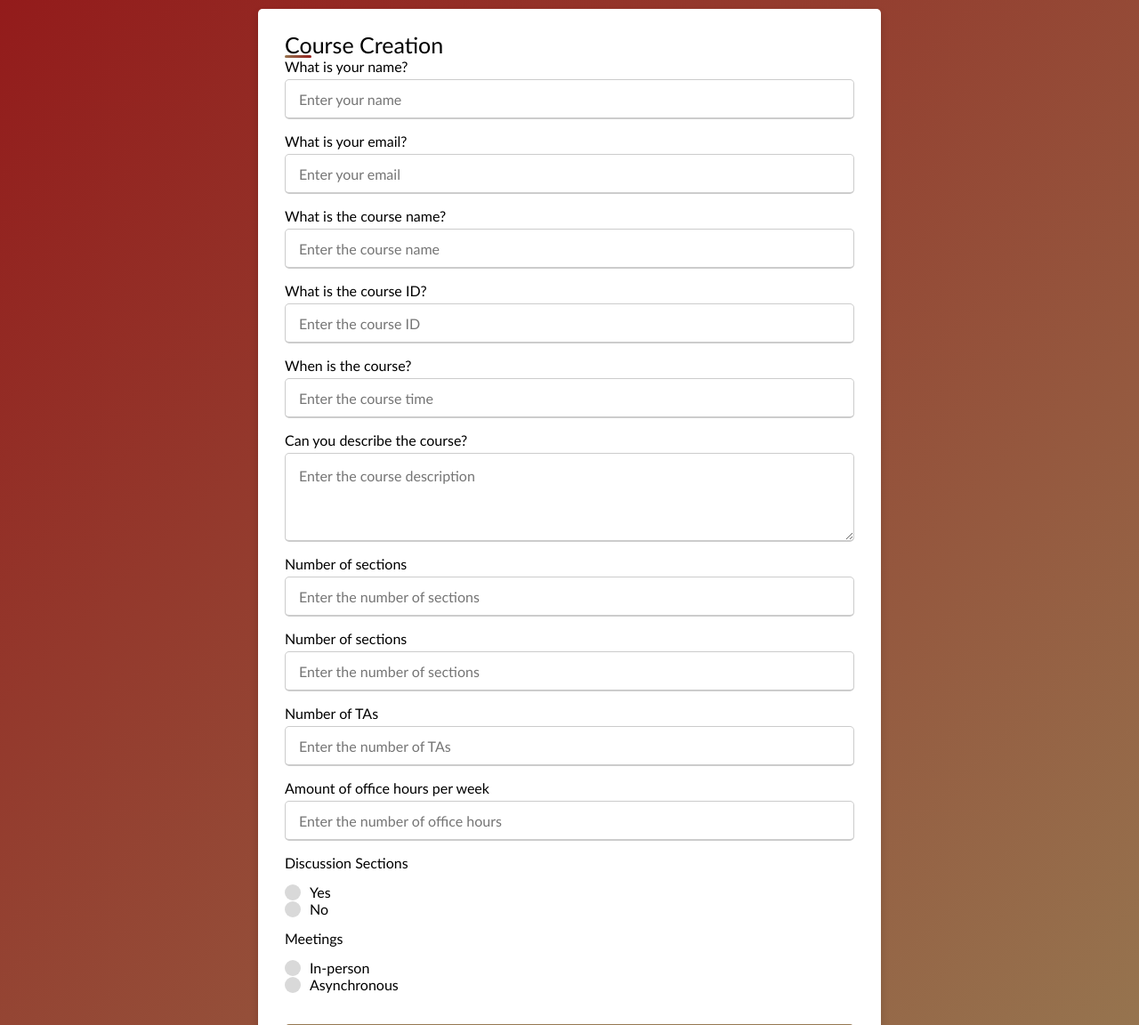
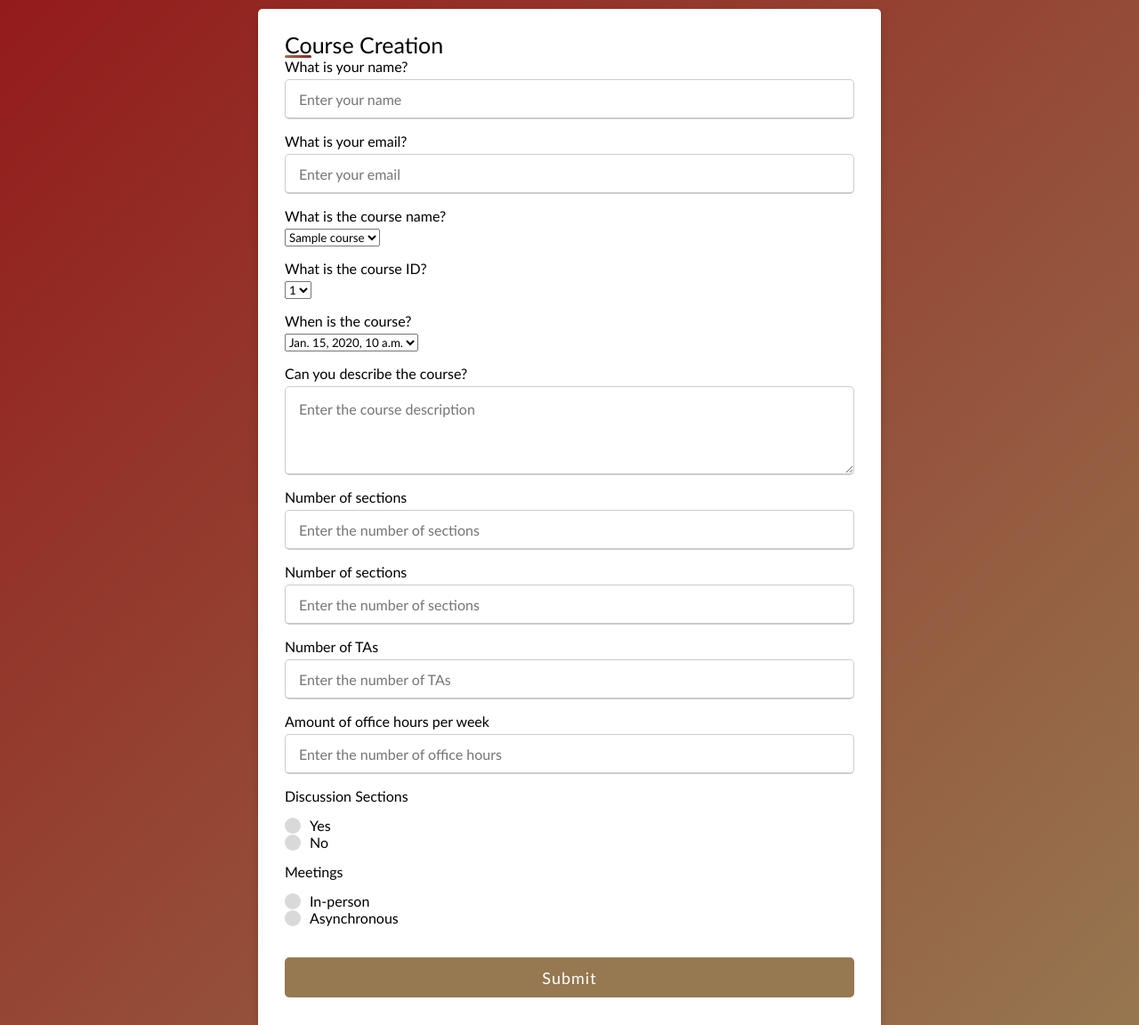
Before and after one commit to CSCI3356Spring2023/BugHugger, a Django app: template TAapp/view_apps/templates/view_apps/create_course.html in a window 1280 px wide. Shown: the top 1152 px of the page at 89% size. Run offline with Django 4.2, Linux system fonts and the light colour scheme; the template is opened without the code that fills it: most values are stand-ins (such as "Sample title", 1, 10 or a date in 2020).

Commit message:
Update create_course.html
Tried to add DropDowns

```diff
--- a/TAapp/view_apps/templates/view_apps/create_course.html
+++ b/TAapp/view_apps/templates/view_apps/create_course.html
@@ -27,15 +27,27 @@
                 </div>
                 <div class="input-box">
                     <span class="details">What is the course name?</span>
-                    <input name = "course_name" type="text" placeholder="Enter the course name" required>
+                    <select name="course_name" id="course_name">
+                       {% for course in courses %}
+                            <option value="{{ course.course_title }}">{{ course.course_title }}</option>
+                        {% endfor %}
+                    </select>
                 </div>
                 <div class="input-box">
                     <span class="details">What is the course ID?</span>
-                    <input name = "course_id"  type="text" placeholder="Enter the course ID" required>
+                    <select name="course_id" id="course_id">
+                        {% for course in courses %}
+                            <option value="{{ course.course_id }}">{{ course.course_id }}</option>
+                        {% endfor %}
+                    </select>
                 </div>
                 <div class="input-box">
                     <span class="details">When is the course?</span>
-                    <input name = "time_text" type="text" placeholder="Enter the course time" required>
+                    <select name="course_time" id="course_time">
+                        {% for course in courses %}
+                            <option value="{{ course.time_text }}">{{ course.time_text }}</option>
+                        {% endfor %}
+                    </select>
                 </div>
                 <div class="input-box">
                     <span class="details">Can you describe the course?</span>
```
